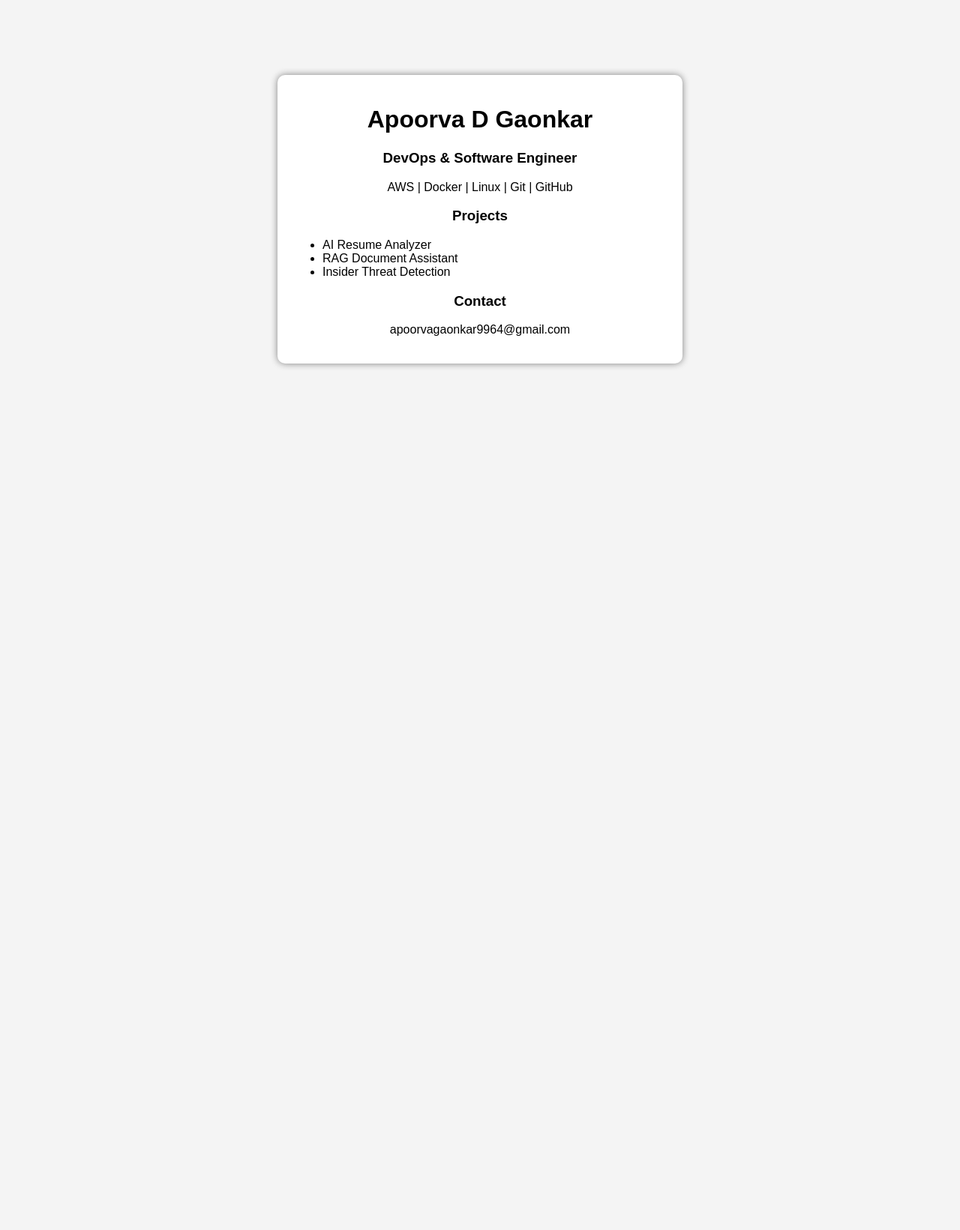
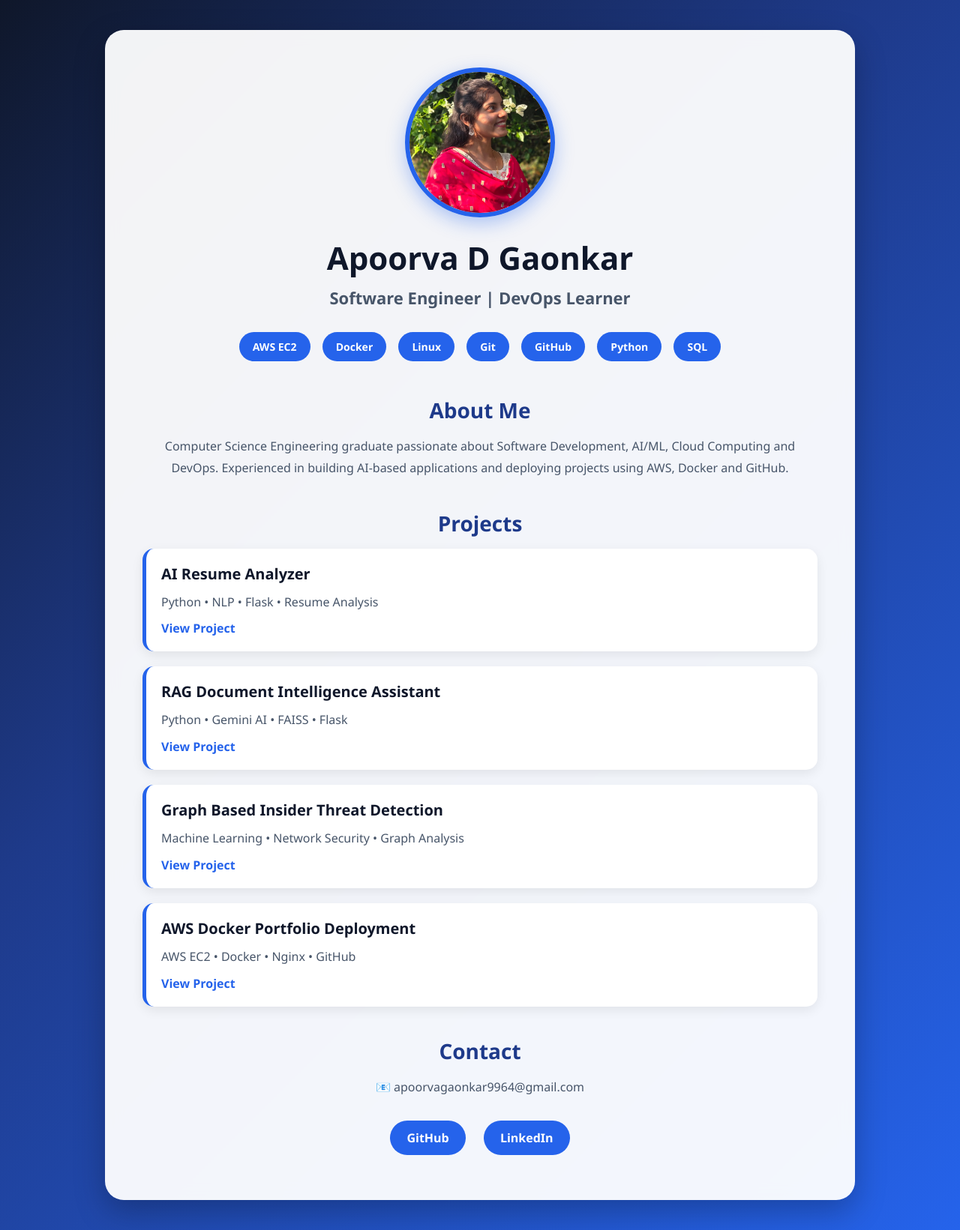
Before and after one commit to apoorvagaonkar99/devops-project, a plain HTML site: page website/index.html in a window 1280 px wide. Shown: the whole page at 75% size. Before the commit the page ends 800 px from the top, so only its background shows below. Drawn offline with Linux system fonts and the light colour scheme.

Commit message:
Professional portfolio update

```diff
--- a/website/index.html
+++ b/website/index.html
@@ -1,40 +1,80 @@
 <!DOCTYPE html>
-<html>
+<html lang="en">
 <head>
-    <title>Apoorva D Gaonkar</title>
-    <style>
-        body {
-            font-family: Arial, sans-serif;
-            text-align: center;
-            margin-top: 100px;
-            background-color: #f4f4f4;
-        }
-        .card {
-            background: white;
-            width: 500px;
-            margin: auto;
-            padding: 20px;
-            border-radius: 10px;
-            box-shadow: 0px 0px 10px gray;
-        }
-    </style>
+    <meta charset="UTF-8">
+    <meta name="viewport" content="width=device-width, initial-scale=1.0">
+    <title>Apoorva D Gaonkar | Portfolio</title>
+    <link rel="stylesheet" href="style.css">
 </head>
 <body>
-    <div class="card">
-        <h1>Apoorva D Gaonkar</h1>
-        <h3>DevOps & Software Engineer</h3>
 
-        <p>AWS | Docker | Linux | Git | GitHub</p>
+<div class="container">
 
+    <img src="Photo.jpeg" alt="Apoorva D Gaonkar" class="profile-pic">
+
+    <h1>Apoorva D Gaonkar</h1>
+    <h2>Software Engineer | DevOps Learner</h2>
+
+    <div class="skills">
+        <span>AWS EC2</span>
+        <span>Docker</span>
+        <span>Linux</span>
+        <span>Git</span>
+        <span>GitHub</span>
+        <span>Python</span>
+        <span>SQL</span>
+    </div>
+
+    <section>
+        <h3>About Me</h3>
+        <p>
+            Computer Science Engineering graduate passionate about Software Development,
+            AI/ML, Cloud Computing and DevOps. Experienced in building AI-based
+            applications and deploying projects using AWS, Docker and GitHub.
+        </p>
+    </section>
+
+    <section>
         <h3>Projects</h3>
-        <ul style="text-align:left;">
-            <li>AI Resume Analyzer</li>
-            <li>RAG Document Assistant</li>
-            <li>Insider Threat Detection</li>
-        </ul>
 
+        <div class="project-card">
+            <h4>AI Resume Analyzer</h4>
+            <p>Python • NLP • Flask • Resume Analysis</p>
+            <a href="https://github.com/apoorvagaonkar99/AI-Resume-Analyzer-Python" target="_blank">View Project</a>
+        </div>
+
+        <div class="project-card">
+            <h4>RAG Document Intelligence Assistant</h4>
+            <p>Python • Gemini AI • FAISS • Flask</p>
+            <a href="https://github.com/apoorvagaonkar99/RAG-Document-Assistant" target="_blank">View Project</a>
+        </div>
+
+        <div class="project-card">
+            <h4>Graph Based Insider Threat Detection</h4>
+            <p>Machine Learning • Network Security • Graph Analysis</p>
+            <a href="https://github.com/apoorvagaonkar99/Insider-threat-detection" target="_blank">View Project</a>
+        </div>
+
+        <div class="project-card">
+            <h4>AWS Docker Portfolio Deployment</h4>
+            <p>AWS EC2 • Docker • Nginx • GitHub</p>
+            <a href="https://github.com/apoorvagaonkar99/devops-project" target="_blank">View Project</a>
+        </div>
+
+    </section>
+
+    <section>
         <h3>Contact</h3>
-        <p>apoorvagaonkar9964@gmail.com</p>
-    </div>
+
+        <p>📧 apoorvagaonkar9964@gmail.com</p>
+
+        <div class="links">
+            <a href="https://github.com/apoorvagaonkar99" target="_blank">GitHub</a>
+            <a href="https://www.linkedin.com/in/apoorva-gaonkar-3442b2266" target="_blank">LinkedIn</a>
+        </div>
+    </section>
+
+</div>
+
 </body>
 </html>
--- /dev/null
+++ b/website/style.css
@@ -0,0 +1,225 @@
+*{
+    margin:0;
+    padding:0;
+    box-sizing:border-box;
+    font-family:'Segoe UI', Tahoma, Geneva, Verdana, sans-serif;
+}
+
+body{
+    background: linear-gradient(
+        135deg,
+        #0f172a 0%,
+        #1e3a8a 40%,
+        #2563eb 100%
+    );
+    min-height:100vh;
+    padding:40px 20px;
+}
+
+.container{
+    max-width:1000px;
+    margin:auto;
+    background:rgba(255,255,255,0.95);
+    backdrop-filter:blur(10px);
+    border-radius:25px;
+    padding:50px;
+    box-shadow:0 15px 40px rgba(0,0,0,0.25);
+    text-align:center;
+}
+
+.profile-pic{
+    width:200px;
+    height:200px;
+    border-radius:50%;
+    object-fit:cover;
+    border:6px solid #2563eb;
+    box-shadow:0 8px 25px rgba(37,99,235,0.35);
+    margin-bottom:20px;
+}
+
+h1{
+    font-size:42px;
+    color:#0f172a;
+    margin-bottom:10px;
+}
+
+h2{
+    font-size:22px;
+    color:#475569;
+    margin-bottom:25px;
+}
+
+section{
+    margin-top:40px;
+}
+
+h3{
+    color:#1e3a8a;
+    font-size:28px;
+    margin-bottom:15px;
+}
+
+p{
+    color:#475569;
+    line-height:1.8;
+    font-size:16px;
+}
+
+.skills{
+    margin-top:25px;
+}
+
+.skills span{
+    display:inline-block;
+    background:#2563eb;
+    color:white;
+    padding:10px 18px;
+    margin:6px;
+    border-radius:25px;
+    font-size:14px;
+    font-weight:600;
+    transition:0.3s;
+}
+
+.skills span:hover{
+    transform:translateY(-3px);
+    background:#1d4ed8;
+}
+
+.stats{
+    display:flex;
+    justify-content:center;
+    flex-wrap:wrap;
+    gap:20px;
+    margin-top:25px;
+}
+
+.stat-box{
+    background:#eff6ff;
+    padding:25px;
+    width:200px;
+    border-radius:18px;
+    box-shadow:0 5px 15px rgba(0,0,0,0.08);
+}
+
+.stat-box h2{
+    color:#2563eb;
+    font-size:32px;
+    margin-bottom:10px;
+}
+
+.stat-box p{
+    color:#64748b;
+    font-size:15px;
+}
+
+.project-card{
+    background:white;
+    border-left:5px solid #2563eb;
+    padding:20px;
+    border-radius:15px;
+    margin-bottom:20px;
+    text-align:left;
+    box-shadow:0 5px 15px rgba(0,0,0,0.08);
+    transition:0.3s;
+}
+
+.project-card:hover{
+    transform:translateY(-5px);
+    box-shadow:0 10px 25px rgba(0,0,0,0.15);
+}
+
+.project-card h4{
+    color:#0f172a;
+    margin-bottom:10px;
+    font-size:20px;
+}
+
+.project-card p{
+    margin-bottom:10px;
+}
+
+.project-card a{
+    color:#2563eb;
+    text-decoration:none;
+    font-weight:600;
+}
+
+.project-card a:hover{
+    text-decoration:underline;
+}
+
+.links{
+    margin-top:20px;
+}
+
+.links a{
+    display:inline-block;
+    margin:10px;
+    padding:12px 22px;
+    background:#2563eb;
+    color:white;
+    text-decoration:none;
+    border-radius:25px;
+    font-weight:600;
+    transition:0.3s;
+}
+
+.links a:hover{
+    background:#1d4ed8;
+    transform:translateY(-2px);
+}
+
+.resume-btn{
+    display:inline-block;
+    margin-top:25px;
+    padding:14px 28px;
+    background:#0f172a;
+    color:white;
+    text-decoration:none;
+    border-radius:30px;
+    font-weight:600;
+    transition:0.3s;
+}
+
+.resume-btn:hover{
+    background:#1e293b;
+}
+
+ul{
+    list-style:none;
+}
+
+footer{
+    margin-top:40px;
+    color:#64748b;
+    font-size:14px;
+}
+
+@media(max-width:768px){
+
+    .container{
+        padding:30px;
+    }
+
+    .profile-pic{
+        width:150px;
+        height:150px;
+    }
+
+    h1{
+        font-size:32px;
+    }
+
+    h2{
+        font-size:18px;
+    }
+
+    .project-card{
+        text-align:center;
+    }
+
+    .stat-box{
+        width:100%;
+    }
+}
--- /dev/null
+++ b/website/style_backup.css
@@ -0,0 +1,31 @@
+body {
+    font-family: Arial, sans-serif;
+    background: #f4f6f9;
+    display: flex;
+    justify-content: center;
+    align-items: center;
+    height: 100vh;
+    margin: 0;
+}
+
+.card {
+    background: white;
+    padding: 30px;
+    border-radius: 15px;
+    box-shadow: 0 4px 15px rgba(0,0,0,0.2);
+    text-align: center;
+    width: 500px;
+}
+
+h1 {
+    color: #2c3e50;
+}
+
+h2 {
+    color: #34495e;
+}
+
+a {
+    text-decoration: none;
+    color: #3498db;
+}
```
Also changed, not shown: website/index_backup.html (added, +130 -0 lines), website/Photo.jpeg (added), 1 other file.
